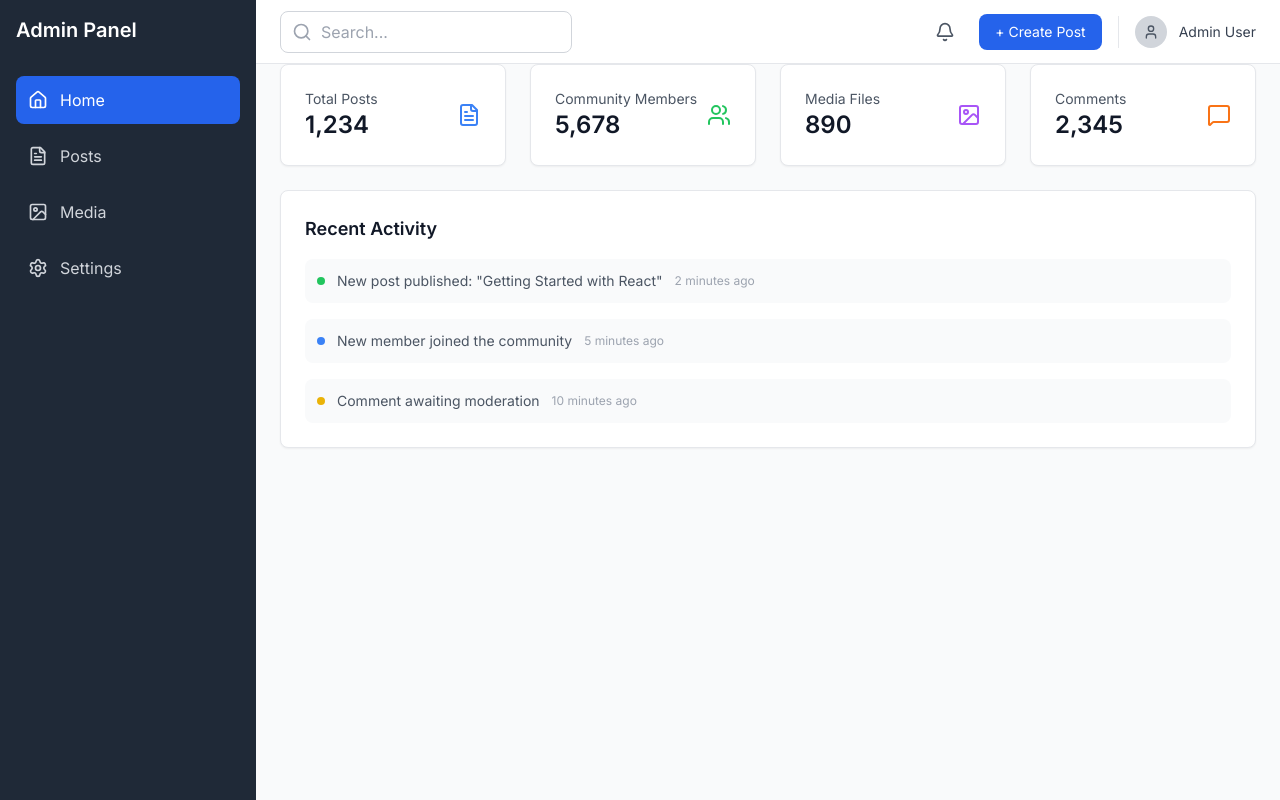
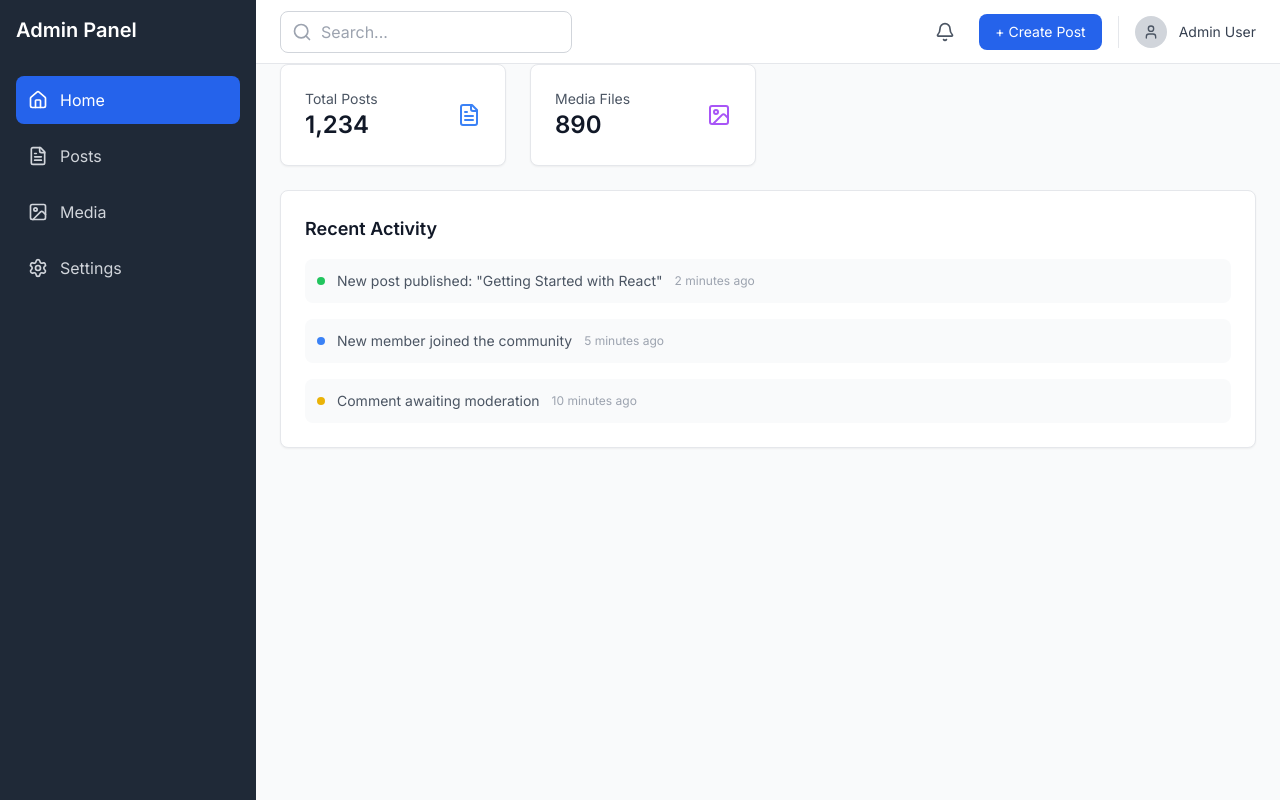
Before and after one commit to half-skirmish/backend-halfskirmish, a Next.js app: page / in a window 1280 px wide. Both pictures are taken after typing "name@example.com", "Sample123" into the empty fields and a click on the button "Login". Built offline with nearby package versions, Linux system fonts and the light colour scheme.

Commit message:
Updated the Homepage

```diff
--- a/app/components/dashboard/HomeScreen.js
+++ b/app/components/dashboard/HomeScreen.js
@@ -13,15 +13,7 @@ export default function HomeDashboard() {
             <FileText className="text-blue-500" size={24} />
           </div>
         </div>
-        <div className="bg-white p-6 rounded-lg shadow-sm border border-gray-200">
-          <div className="flex items-center justify-between">
-            <div>
-              <p className="text-sm text-gray-600">Community Members</p>
-              <p className="text-2xl font-bold text-gray-900">5,678</p>
-            </div>
-            <Users className="text-green-500" size={24} />
-          </div>
-        </div>
+
         <div className="bg-white p-6 rounded-lg shadow-sm border border-gray-200">
           <div className="flex items-center justify-between">
             <div>
@@ -29,15 +21,6 @@ export default function HomeDashboard() {
               <p className="text-2xl font-bold text-gray-900">890</p>
             </div>
             <Image className="text-purple-500" size={24} />
-          </div>
-        </div>
-        <div className="bg-white p-6 rounded-lg shadow-sm border border-gray-200">
-          <div className="flex items-center justify-between">
-            <div>
-              <p className="text-sm text-gray-600">Comments</p>
-              <p className="text-2xl font-bold text-gray-900">2,345</p>
-            </div>
-            <MessageSquare className="text-orange-500" size={24} />
           </div>
         </div>
       </div>
```
